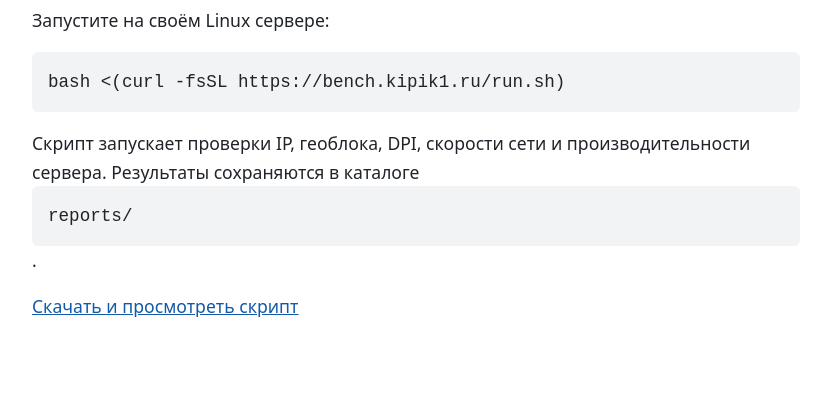
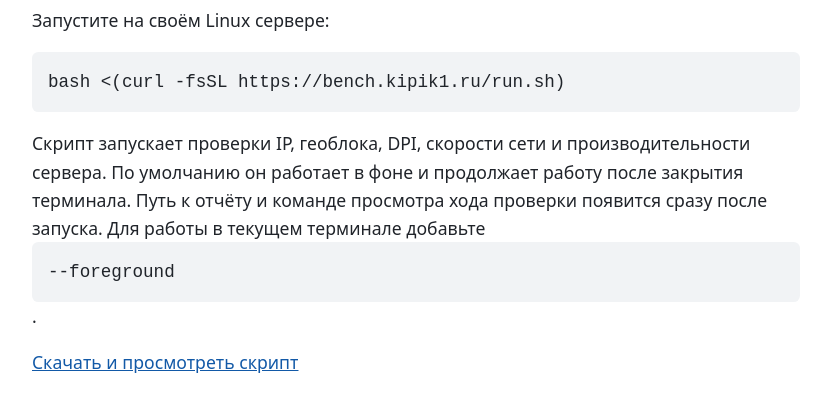
Before and after one commit to KirillShchetinnikov/server-network-bench, a plain HTML site: page index.html in a window 1280 px wide. Shown: the part 138-550 px from the top of the page, without its empty margins (224-1055 px from the left). Drawn offline with Linux system fonts and the light colour scheme.

Commit message:
Run checks in background and keep console output readable

```diff
--- a/index.html
+++ b/index.html
@@ -14,7 +14,7 @@
   <h1>Проверки сервера и сети</h1>
   <p>Запустите на своём Linux сервере:</p>
   <code>bash &lt;(curl -fsSL https://bench.kipik1.ru/run.sh)</code>
-  <p>Скрипт запускает проверки IP, геоблока, DPI, скорости сети и производительности сервера. Результаты сохраняются в каталоге <code>reports/</code>.</p>
+  <p>Скрипт запускает проверки IP, геоблока, DPI, скорости сети и производительности сервера. По умолчанию он работает в фоне и продолжает работу после закрытия терминала. Путь к отчёту и команде просмотра хода проверки появится сразу после запуска. Для работы в текущем терминале добавьте <code>--foreground</code>.</p>
   <p><a href="run.sh">Скачать и просмотреть скрипт</a></p>
 </body>
 </html>
```
Also changed, not shown: 2 other files.
